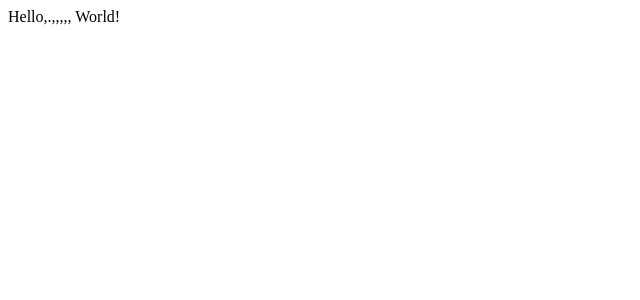
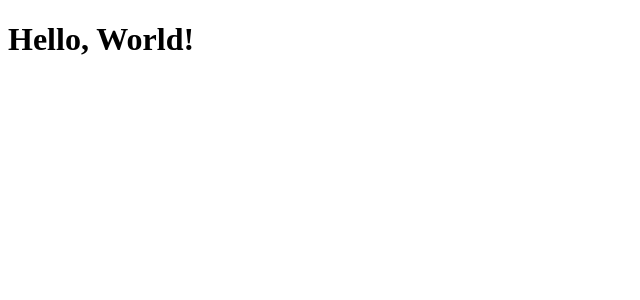
Before and after one commit to unsu0707/nextjs-app, a Next.js app: page / in a window 1280 px wide. Shown: the top 300 px of the page, without its empty margins (0-640 px from the left). Built offline with nearby package versions, Linux system fonts and the light colour scheme.

Commit message:
Can express HTML even its not jin jsx format

```diff
--- a/pages/index.js
+++ b/pages/index.js
@@ -1,3 +1,7 @@
 export default function Home() {
-  return "Hello,.,,,,, World!";
+  return (
+    <div>
+      <h1>Hello, World!</h1>
+    </div>
+  );
 }
```
